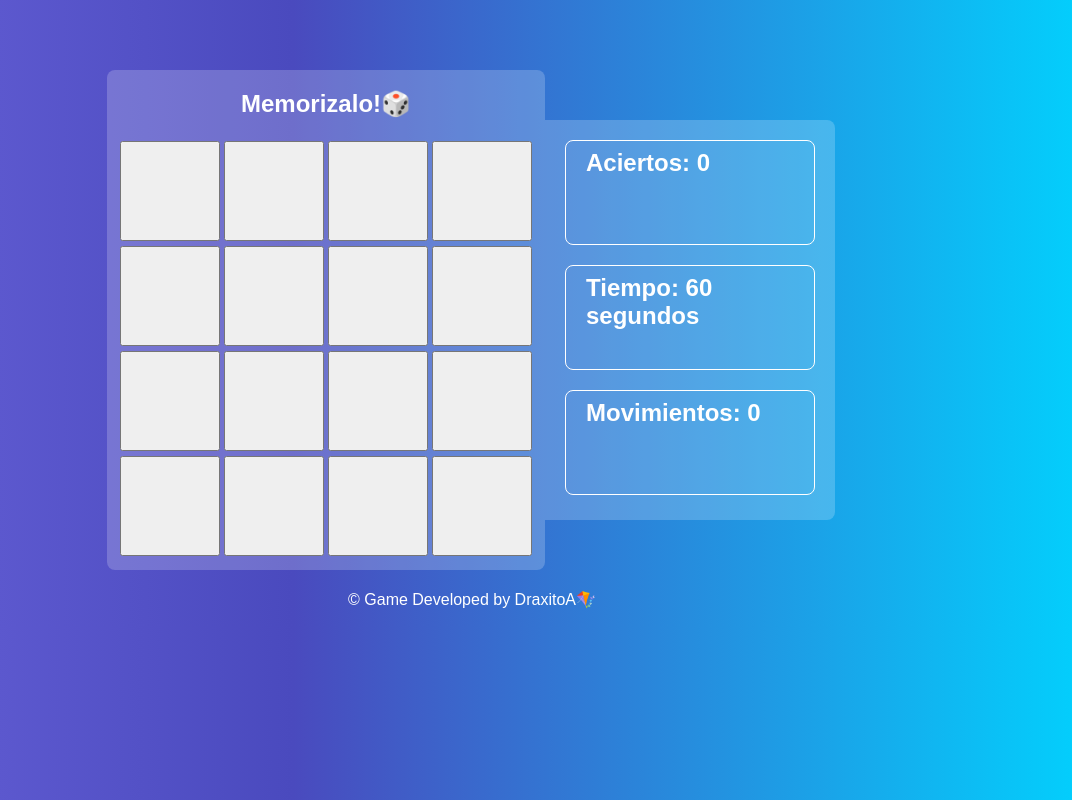
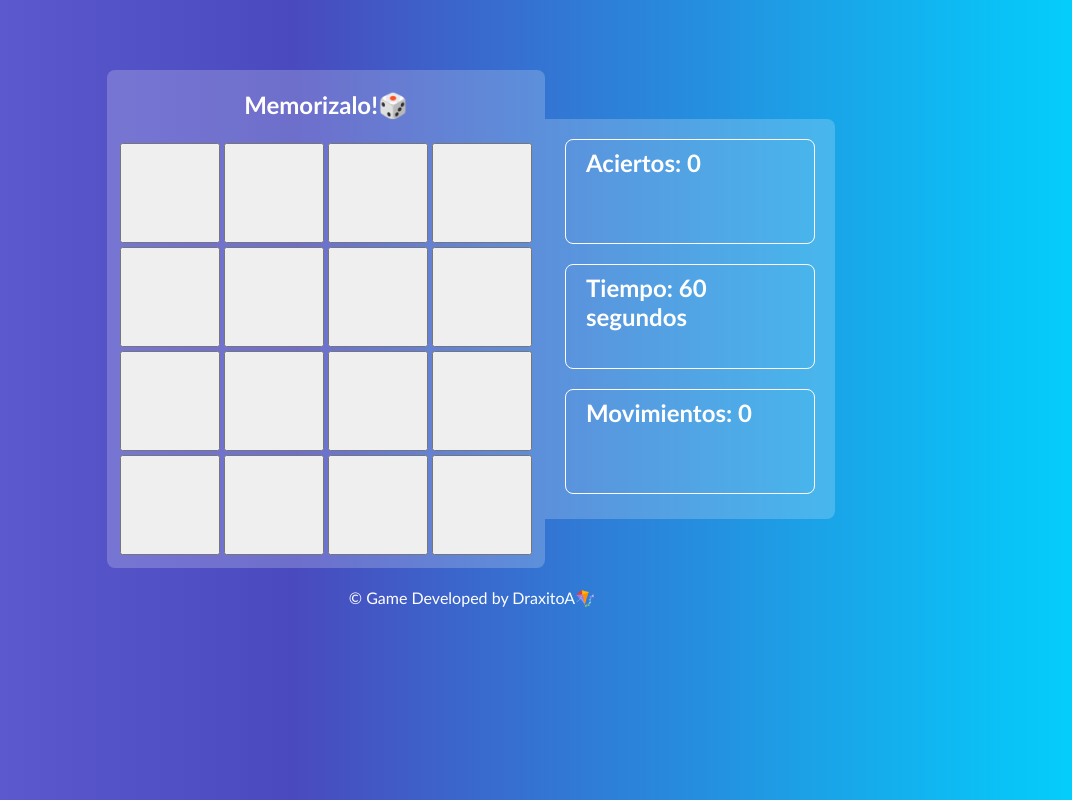
Before and after one commit to DraxitoA/MemoryGame, a plain HTML site: page index.html in a window 1280 px wide. Shown: the whole page, without its empty margins (168-1240 px from the left). Drawn offline with Linux system fonts and the light colour scheme.

Commit message:
Update styles.css

```diff
--- a/css/styles.css
+++ b/css/styles.css
@@ -1,7 +1,7 @@
 body{
     background: rgb(102,96,215);
     background: linear-gradient(90deg, rgba(102,96,215,1) 0%, rgba(74,74,190,1) 36%, rgba(0,212,255,1) 100%);
-    font-family: sans-serif;
+    font-family: Trebuchet MS;
     color: white;
 }
 main{
```
